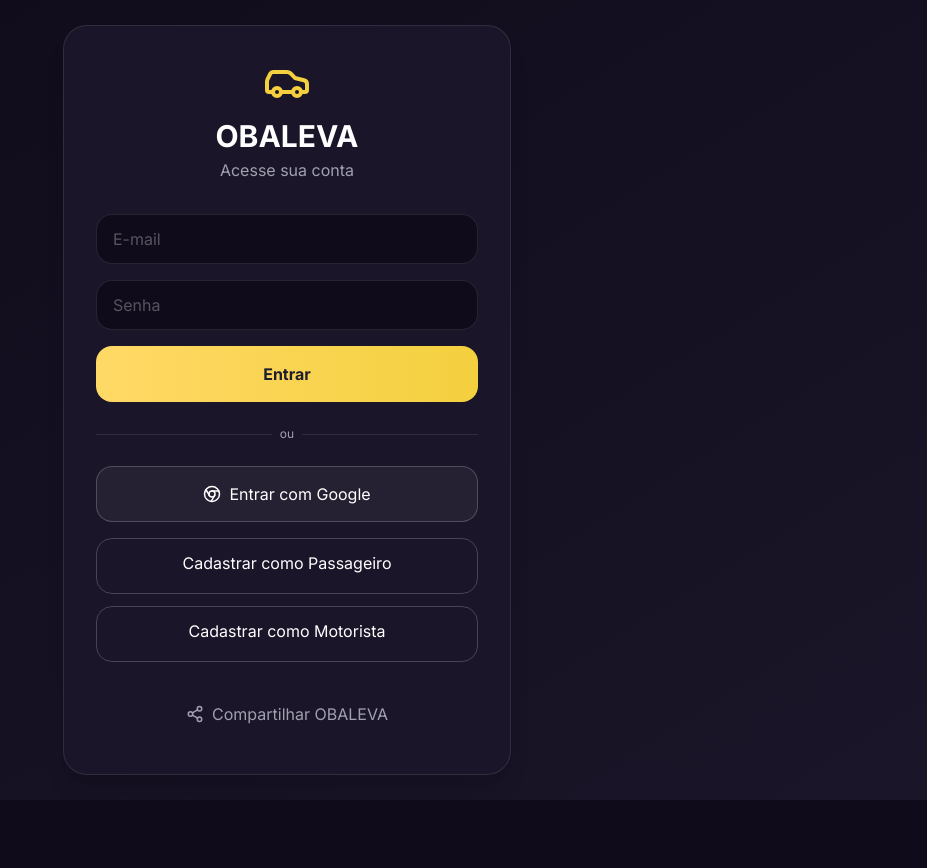
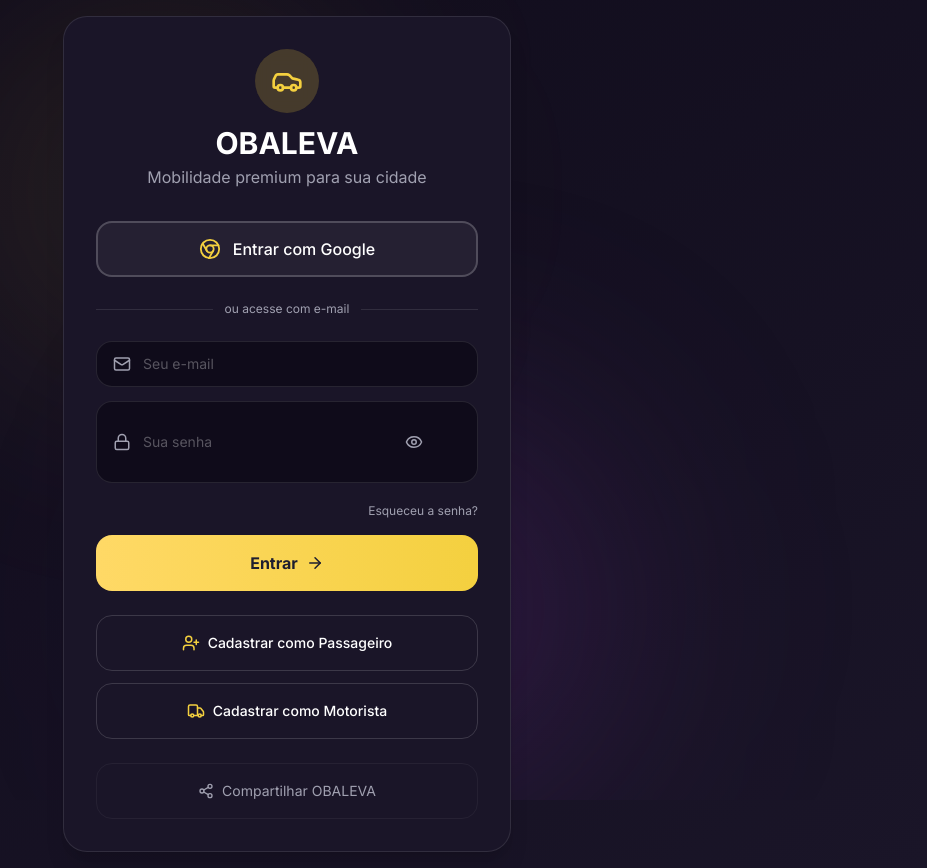
Before and after one commit to izakeobaleva/obaleva-app, a React (Vite) app: page / in a window 1280 px wide. Shown: the whole page, without its empty margins (353-1280 px from the left). Before the commit the page ends 800 px from the top, so only its background shows below. Built offline with nearby package versions, Linux system fonts and the light colour scheme.

Commit message:
[dyad] wrote 1 file(s) + extra files edited outside of Dyad

```diff
--- a/src/pages/Login.tsx
+++ b/src/pages/Login.tsx
@@ -4,11 +4,12 @@ import { Link, useNavigate } from 'react-router-dom';
 import { supabase } from '../lib/supabaseClient';
 import { toast } from 'sonner';
 import { motion } from 'framer-motion';
-import { Car, Mail, Chrome, Share2, UserPlus, Truck } from 'lucide-react';
+import { Car, Chrome, Mail, Lock, UserPlus, Truck, Share2, Eye, EyeOff, ArrowRight } from 'lucide-react';
 
 export default function Login() {
   const [email, setEmail] = useState('');
   const [password, setPassword] = useState('');
+  const [showPassword, setShowPassword] = useState(false);
   const { signIn } = useAuth();
   const navigate = useNavigate();
 
@@ -49,72 +50,124 @@ export default function Login() {
 
   return (
     <div className="min-h-screen bg-gradient-to-br from-[#0F0B1A] to-[#1A1528] flex items-center justify-center p-4">
+      <div className="absolute inset-0 overflow-hidden pointer-events-none">
+        <div className="absolute top-0 left-1/4 w-96 h-96 bg-[#F4D03F]/10 rounded-full blur-[120px]" />
+        <div className="absolute bottom-0 right-1/4 w-96 h-96 bg-[#6B2D8C]/30 rounded-full blur-[120px]" />
+      </div>
+
       <motion.div
         initial={{ opacity: 0, y: 30 }}
         animate={{ opacity: 1, y: 0 }}
-        className="bg-[#1A1528] rounded-3xl border border-white/10 shadow-xl w-full max-w-md p-8"
+        className="relative z-10 bg-[#1A1528] rounded-3xl border border-white/10 shadow-xl w-full max-w-md p-8"
       >
+        {/* Logo e título */}
         <div className="text-center mb-8">
-          <Car className="text-[#F4D03F] w-12 h-12 mx-auto mb-3" />
+          <motion.div
+            initial={{ scale: 0.9 }}
+            animate={{ scale: 1 }}
+            className="inline-flex items-center justify-center w-16 h-16 rounded-full bg-[#F4D03F]/20 backdrop-blur mb-3"
+          >
+            <Car className="text-[#F4D03F] w-8 h-8" />
+          </motion.div>
           <h1 className="text-3xl font-bold text-white">OBALEVA</h1>
-          <p className="text-[#A0A0B0] mt-1">Acesse sua conta</p>
+          <p className="text-[#A0A0B0] mt-1">Mobilidade premium para sua cidade</p>
         </div>
 
-        <form onSubmit={handleSubmit} className="space-y-4">
-          <input
-            type="email"
-            placeholder="E-mail"
-            className="w-full px-4 py-3 rounded-2xl bg-[#0F0B1A] border border-white/10 text-white placeholder-white/30 focus:outline-none focus:ring-2 focus:ring-[#F4D03F]"
-            value={email}
-            onChange={e => setEmail(e.target.value)}
-            required
-          />
-          <input
-            type="password"
-            placeholder="Senha"
-            className="w-full px-4 py-3 rounded-2xl bg-[#0F0B1A] border border-white/10 text-white placeholder-white/30 focus:outline-none focus:ring-2 focus:ring-[#F4D03F]"
-            value={password}
-            onChange={e => setPassword(e.target.value)}
-            required
-          />
-          <button type="submit" className="w-full py-3 rounded-2xl font-bold bg-gradient-to-r from-[#FFD966] to-[#F4D03F] text-[#1E1E2F] hover:shadow-lg transition">
-            Entrar
-          </button>
-        </form>
+        {/* Botão Google - primeiro */}
+        <motion.button
+          whileTap={{ scale: 0.98 }}
+          onClick={handleGoogleLogin}
+          className="w-full py-3.5 rounded-2xl border-2 border-white/20 bg-white/5 text-white flex items-center justify-center gap-3 hover:bg-white/10 hover:border-white/30 transition-all font-medium text-base mb-4"
+        >
+          <Chrome size={22} className="text-[#F4D03F]" />
+          Entrar com Google
+        </motion.button>
 
+        {/* Separador */}
         <div className="relative my-6">
           <div className="absolute inset-0 flex items-center">
             <div className="w-full border-t border-white/10"></div>
           </div>
           <div className="relative flex justify-center text-xs">
-            <span className="bg-[#1A1528] px-2 text-[#A0A0B0]">ou</span>
+            <span className="bg-[#1A1528] px-3 text-[#A0A0B0]">ou acesse com e-mail</span>
           </div>
         </div>
 
-        <button
-          onClick={handleGoogleLogin}
-          className="w-full py-3 rounded-2xl border border-white/20 bg-white/5 text-white flex items-center justify-center gap-2 hover:bg-white/10 transition mb-4"
-        >
-          <Chrome size={18} />
-          Entrar com Google
-        </button>
+        {/* Formulário de e-mail/senha */}
+        <form onSubmit={handleSubmit} className="space-y-3.5">
+          <div className="flex items-center gap-3 bg-[#0F0B1A] border border-white/10 rounded-2xl px-4 py-3 focus-within:border-[#F4D03F]/50 transition-all">
+            <Mail size={18} className="text-[#A0A0B0]" />
+            <input
+              type="email"
+              placeholder="Seu e-mail"
+              className="flex-1 bg-transparent text-white placeholder-white/30 focus:outline-none text-sm"
+              value={email}
+              onChange={e => setEmail(e.target.value)}
+              required
+            />
+          </div>
 
-        <div className="flex flex-col gap-3 mt-4">
-          <Link to="/register" className="w-full py-3 rounded-2xl border border-white/20 text-white text-center hover:bg-white/5 transition">
+          <div className="flex items-center gap-3 bg-[#0F0B1A] border border-white/10 rounded-2xl px-4 py-3 focus-within:border-[#F4D03F]/50 transition-all">
+            <Lock size={18} className="text-[#A0A0B0]" />
+            <input
+              type={showPassword ? 'text' : 'password'}
+              placeholder="Sua senha"
+              className="flex-1 bg-transparent text-white placeholder-white/30 focus:outline-none text-sm"
+              value={password}
+              onChange={e => setPassword(e.target.value)}
+              required
+            />
+            <button
+              type="button"
+              onClick={() => setShowPassword(!showPassword)}
+              className="text-[#A0A0B0] hover:text-white transition"
+            >
+              {showPassword ? <EyeOff size={18} /> : <Eye size={18} />}
+            </button>
+          </div>
+
+          <div className="text-right">
+            <Link to="/forgot-password" className="text-xs text-[#A0A0B0] hover:text-[#F4D03F] transition">
+              Esqueceu a senha?
+            </Link>
+          </div>
+
+          <motion.button
+            whileTap={{ scale: 0.98 }}
+            type="submit"
+            className="w-full py-3.5 rounded-2xl font-bold bg-gradient-to-r from-[#FFD966] to-[#F4D03F] text-[#1E1E2F] hover:shadow-lg transition-all flex items-center justify-center gap-2 text-base"
+          >
+            Entrar <ArrowRight size={18} />
+          </motion.button>
+        </form>
+
+        {/* Botões de cadastro */}
+        <div className="flex flex-col gap-3 mt-6">
+          <Link
+            to="/register"
+            className="w-full py-3.5 rounded-2xl border border-white/15 text-white flex items-center justify-center gap-2 hover:bg-white/5 hover:border-white/30 transition-all font-medium text-sm"
+          >
+            <UserPlus size={18} className="text-[#F4D03F]" />
             Cadastrar como Passageiro
           </Link>
-          <Link to="/register-driver" className="w-full py-3 rounded-2xl border border-white/20 text-white text-center hover:bg-white/5 transition">
+          <Link
+            to="/register-driver"
+            className="w-full py-3.5 rounded-2xl border border-white/15 text-white flex items-center justify-center gap-2 hover:bg-white/5 hover:border-white/30 transition-all font-medium text-sm"
+          >
+            <Truck size={18} className="text-[#F4D03F]" />
             Cadastrar como Motorista
           </Link>
         </div>
 
-        <button
+        {/* Compartilhar - último */}
+        <motion.button
+          whileTap={{ scale: 0.98 }}
           onClick={handleShare}
-          className="w-full py-3 flex items-center justify-center gap-2 text-[#A0A0B0] hover:text-white transition mt-6"
+          className="w-full mt-6 py-3 rounded-2xl text-[#A0A0B0] hover:text-white hover:bg-white/5 transition-all flex items-center justify-center gap-2 text-sm border border-white/5"
         >
-          <Share2 size={18} />
+          <Share2 size={16} />
           Compartilhar OBALEVA
-        </button>
+        </motion.button>
       </motion.div>
     </div>
   );
```
Also changed, not shown: .dyad/screenshot/3dc278edd73dd977ce5611666792fe782f13c593.png (added).
